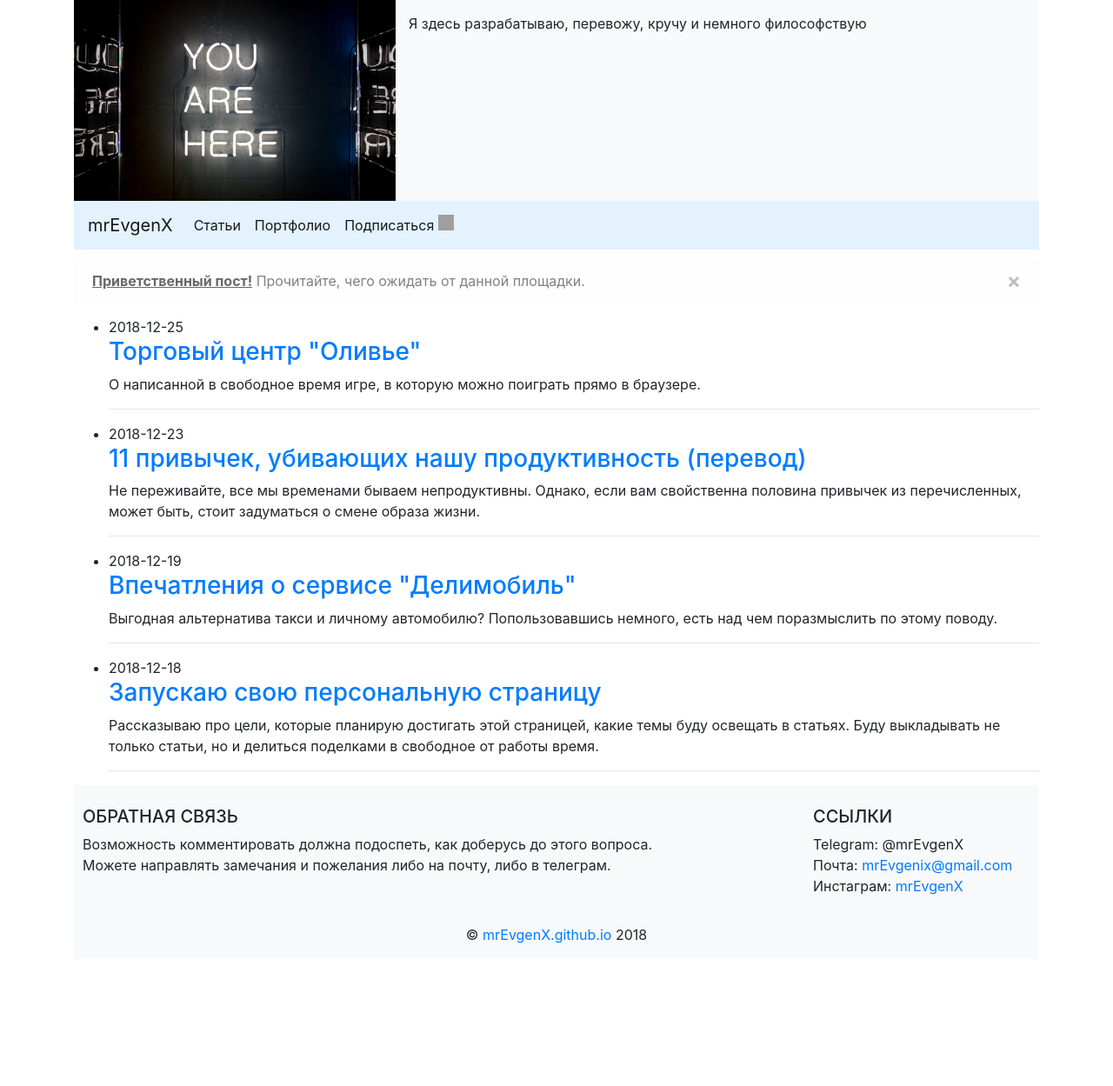
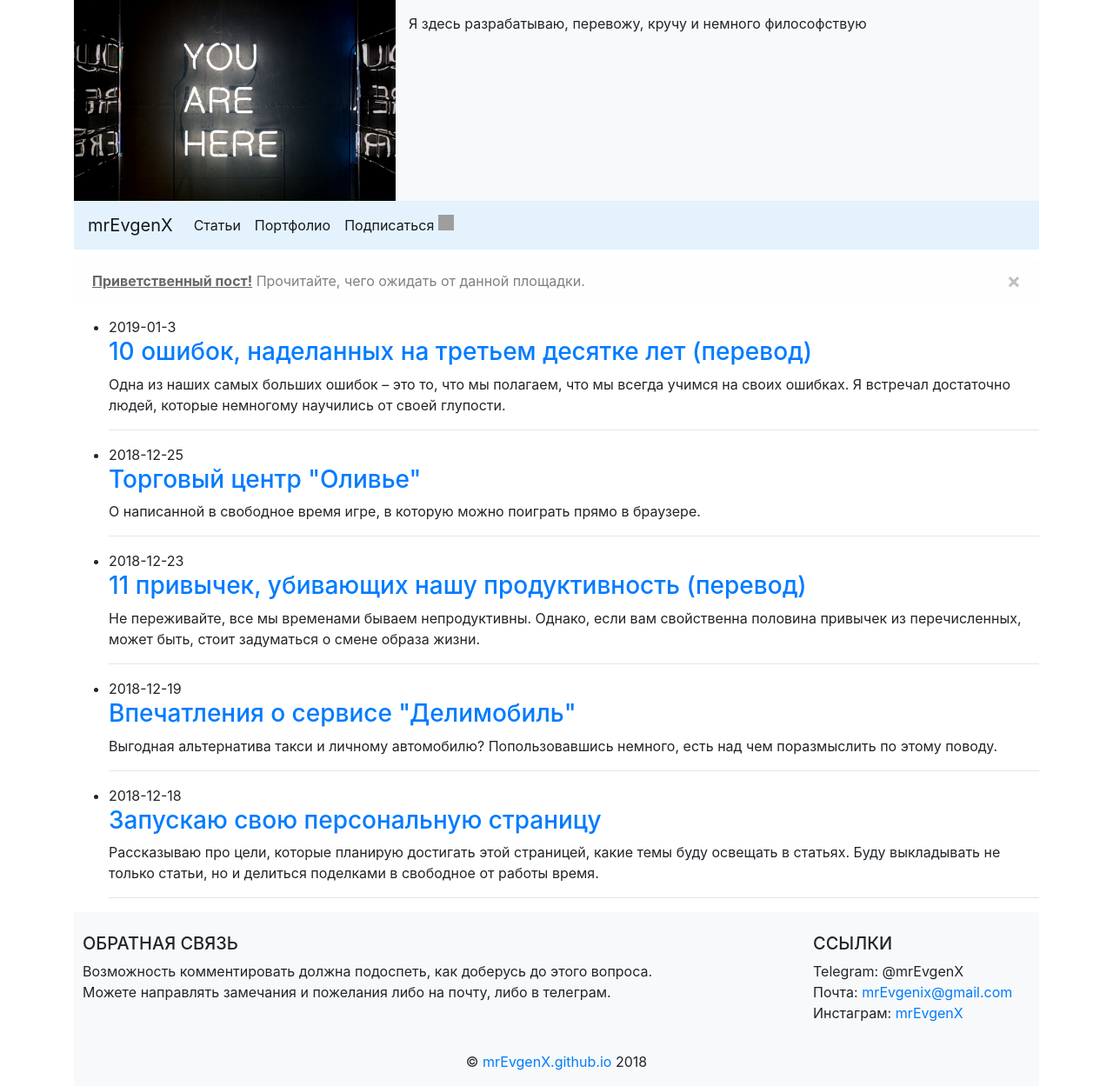
Before and after one commit to mrEvgenX/mrevgenx.github.io, a Jekyll site: the page built from index.md, in a window 1280 px wide. Shown: the whole page at 87% size. Built offline with Jekyll 4.4.1, drawn with Linux system fonts in a browser that asks for light colours; nearby versions of some CDN libraries; before the commit the page ends 1103 px from its top, so only the background shows below that; some of the changed lines change nothing that is shown; grey boxes are pictures that could not be loaded.

Commit message:
Учиться на ошибках (релиз)

```diff
--- a/_drafts/2018-12-18-learning-from-mistakes.markdown
+++ b/_posts/2019-01-06-learning-from-mistakes.markdown
@@ -1,17 +1,20 @@
 ---
 layout: post
-title:  "Перевод: 10 шишек, которые я набил, прожив свой третий десяток"
-date:   2018-12-18 17:30:01 +0700
+title:  "10 ошибок, наделанных на третьем десятке лет (перевод)"
+share_img: "https://mrevgenx.github.io/images/learning-from-mistakes.jpg"
+date:   2019-01-03 17:30:01 +0700
 categories: translation
 excerpt: >-
    Одна из наших самых больших ошибок – это то, что мы полагаем, что мы всегда учимся на своих ошибках. Я встречал достаточно людей, которые немногому научились от своей глупости.
 
 ---
-https://dariusforoux.com/learning-from-mistakes/
+![learning from mistakes](/images/learning-from-mistakes.jpg "Learning from mistakes")
+
+Материалы представляют собой перевод статьи ["10 Lessons I Learned From Making Many Mistakes In My 20s"](https://dariusforoux.com/learning-from-mistakes/). Далее "я" - это автор оригинальной статьи.
 
 Одна из наших самых больших ошибок – это то, что мы полагаем, что мы всегда учимся на своих ошибках. Я встречал достаточно людей, которые немногому научились от своей глупости.
-Мы все знаем этих людей. Возможно, и мы тоже такие. Знаете почему? Учиться на своих ошибках чертовски сложно. Я никогда не встречал людей, которые на самом деле наслаждались бы неудачами.
-Будем честными, никто не любит совершать ошибки, терять время, энергию или деньги. Так почему же мы должны прилагать усилия, чтобы научиться на том, от чего нам жаль, что мы это совершили. Отец-основатель функциональной философии и прагматической философии, Джон Дьюи, прояснил это следующим высказыванием:
+Мы все знаем этих людей. Возможно, и мы сами такие. Знаете почему? Учиться на своих ошибках чертовски сложно. Я никогда не встречал людей, которые на самом деле наслаждались бы неудачами.
+Будем честными, никто не любит совершать ошибки, терять время, энергию или деньги. Так почему же мы должны прилагать усилия, чтобы научиться на том, от чего нам жаль, что мы это совершили. Отец-основатель [функционализма](https://ru.wikipedia.org/wiki/Функционализм_(философия сознания)) и [прагматизма](https://ru.wikipedia.org/wiki/Прагматизм), Джон Дьюи, прояснил это следующим высказыванием:
 
 “Реально думающий человек учится на промахах также хорошо, как на успехах.”
 
@@ -19,13 +22,13 @@ https://dariusforoux.com/learning-from-mistakes/
 
 ## 1. Не думайте, что вы знаете все.
 
-Есть слово, описывающие людей, которые думают, что все знают: идиот. Я встречаю идиотов все время. И причина, почему я их распознаю – я сам таким был.
+Есть слово, описывающее людей, которые думают, что все знают - идиот. Я встречаю идиотов все время. И причина, почему я их распознаю – я сам таким был.
 Каждый раз, когда вы не слушаете людей, которые умнее вас, когда хотите выглядеть умнее или думаете, что все тут знаете – вы идиот. Настало время засунуть свое эго подальше и понять, что жизнь дана нам не для того, чтоб впечатлять окружающих.
 Жизнь дана для заботы об общем благе и сотрудничества. Если вы хотите достигать этого, нужно быть смиренным. И тут хорошие новости для тех, кого беспокоят идиоты – если они не решат быть более смиренными, то жизнь рано или поздно заставит это сделать.
 
 ## 2. Не вините окружающих в своем несчастье.
 
-Будучи ребенком, о вас заботятся другие. Это могут быть ваши родители, родные братья, сестры или иные члены семьи, приемные родители, кто угодно, кто берет за вас ответственность. Следовательно, вы можете себе думать, что так будет всегда.
+Пока вы ребенок, о вас заботятся другие. Это могут быть ваши родители, родные братья, сестры или иные члены семьи, приемные родители, кто угодно, кто берет за вас ответственность. Следовательно, вы можете себе думать, что так будет всегда.
 Это неправда. Когда вы вырастете, ответственность ляжет на вас. Так не вините же окружающих во всех невзгодах, это несправедливо по отношению к людям, принимающих участие в вашей жизни. Вместо этого примите ваши несчастья, какими бы они ни были, и лучше сделайте что-нибудь для их устранения.
 
 ## 3. Не тратьте время на неудачников.
@@ -47,9 +50,7 @@ https://dariusforoux.com/learning-from-mistakes/
 Это дело простых размышлений. Просто задайте себе такие вопросы:
 
 -	Сколько времени я трачу на дела, не приносящие удовлетворения или перспектив?
-
 -	Нравится ли мне моя работа?
-
 -	Нравятся ли мне люди в моей жизни?
 
 Ответы на эти вопросы датут вам ясность по поводу того, как эффективно вы расходуете свое время.
@@ -80,8 +81,10 @@ https://dariusforoux.com/learning-from-mistakes/
 ## 10. Маленькие решения приводят к большим результатам.
 
 Очередная рюмочка не повредит, верно? Ничего, ведь, страшного, если я пропущу сегодня тренировку? Я же заслужил новый айфон за 50 000?
-Ответом будет – нет, нет, нет и НЕТ на любое подобное решение, которое, по-твоему, не влияет на твою жизнь. Правда в том, что вся жизнь – это результат небольших решений. То, что ты делаешь каждый день.
+Ответом будет – нет, нет, нет и НЕТ на любое подобное решение, которое, по-вашему, не влияет на вашу жизнь. Правда в том, что вся жизнь – это результат небольших решений. То, что вы делаете каждый день.
 
-Удивительно, что это и хорошие новости. Это значит, что ты можешь изменить свою жизнь прямо сегодня, просто принимая решения, которые положительно сказываются на тебе.
+Удивительно, что это и хорошие новости. Это значит, что вы можете изменить свою жизнь прямо сегодня, просто принимая решения, которые положительно сказываются на вас.
 
 И что, если вы и дальше будете совершать ошибки? Кому какое дело? Просто убедитесь, что вы хоть чему-нибудь с этого научитесь.
+
+[Картинка с сайта Unsplash.com, автор Marten Bjork](https://unsplash.com/@martenbjork?utm_medium=referral&amp;utm_campaign=photographer-credit&amp;utm_content=creditBadge)
```
Also changed, not shown: images/learning-from-mistakes.jpg (added).
